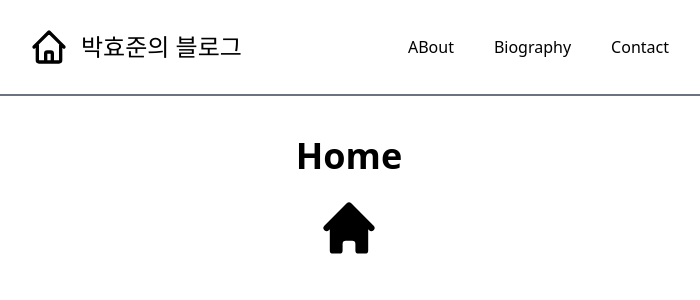
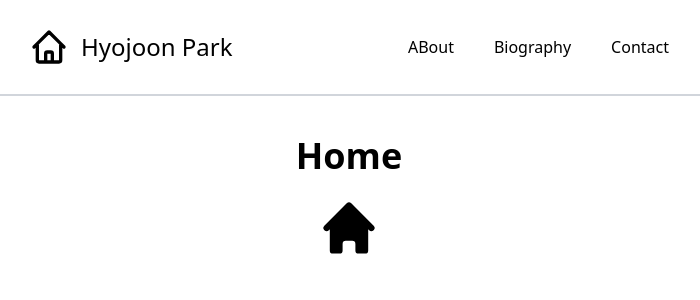
Before and after one commit to hjparrk/my-blog, a Next.js app: page / in a window 1280 px wide. Shown: the top 300 px of the page, without its empty margins (291-991 px from the left). Built offline with nearby package versions, Linux system fonts and the light colour scheme.

Commit message:
change Header section

```diff
--- a/components/layout/navigation-bar.js
+++ b/components/layout/navigation-bar.js
@@ -15,17 +15,17 @@ function NavigationBar() {
           <HomeIcon className="w-10 h-10" />
         </Link>
         <Link href="/">
-          <h2 className="pl-3">박효준의 블로그</h2>
+          <h2 className="pl-3">Hyojoon Park</h2>
         </Link>
       </div>
-      <div className="flex items-center">
+      <div className={styles.link}>
         <div className="px-5">
           <Link href="/about">ABout</Link>
         </div>
-        <div className=" px-5">
+        <div className="px-5">
           <Link href="/biography">Biography</Link>
         </div>
-        <div className=" pl-5">
+        <div className="pl-5">
           <Link href="/contact">Contact</Link>
         </div>
       </div>
@@ -35,8 +35,9 @@ function NavigationBar() {
 
 const styles = {
   navbar:
-    "flex px-80 h-24 items-center justify-between bg-white border-gray-500 border-b-2 mb-10",
+    "flex px-80 h-24 items-center justify-between bg-white border-b-2 border-gray-300 mb-10",
   logo: "text-2xl flex items-center justify-start",
+  link: "flex items-center",
 };
 
 export default NavigationBar;
--- a/components/ui/button.js
+++ b/components/ui/button.js
@@ -2,10 +2,18 @@ import Link from "next/link";
 
 function Button(props) {
   if (props.href) {
-    return <Link href={props.href}>{props.children}</Link>;
+    return (
+      <Link href={props.href}>
+        <a className={props.styles}>{props.children}</a>
+      </Link>
+    );
   }
 
-  return <button onClick={props.onClick}>{props.children}</button>;
+  return (
+    <button className={props.styles} onClick={props.onClick}>
+      {props.children}
+    </button>
+  );
 }
 
 export default Button;
--- a/pages/_app.js
+++ b/pages/_app.js
@@ -6,7 +6,7 @@ function MyApp({ Component, pageProps }) {
   return (
     <Layout>
       <Head>
-        <title>Joon's Blog</title>
+        <title>Home - HJPark</title>
         <meta name="viewport" content="initial-scale=1.0, width=device-width" />
       </Head>
       <Component {...pageProps} />
--- a/pages/api/hello.js
+++ /dev/null
@@ -1,5 +0,0 @@
-function handler(req, res) {
-  res.status(200).json({ name: "John Doe" });
-}
-
-export default handler;
```
